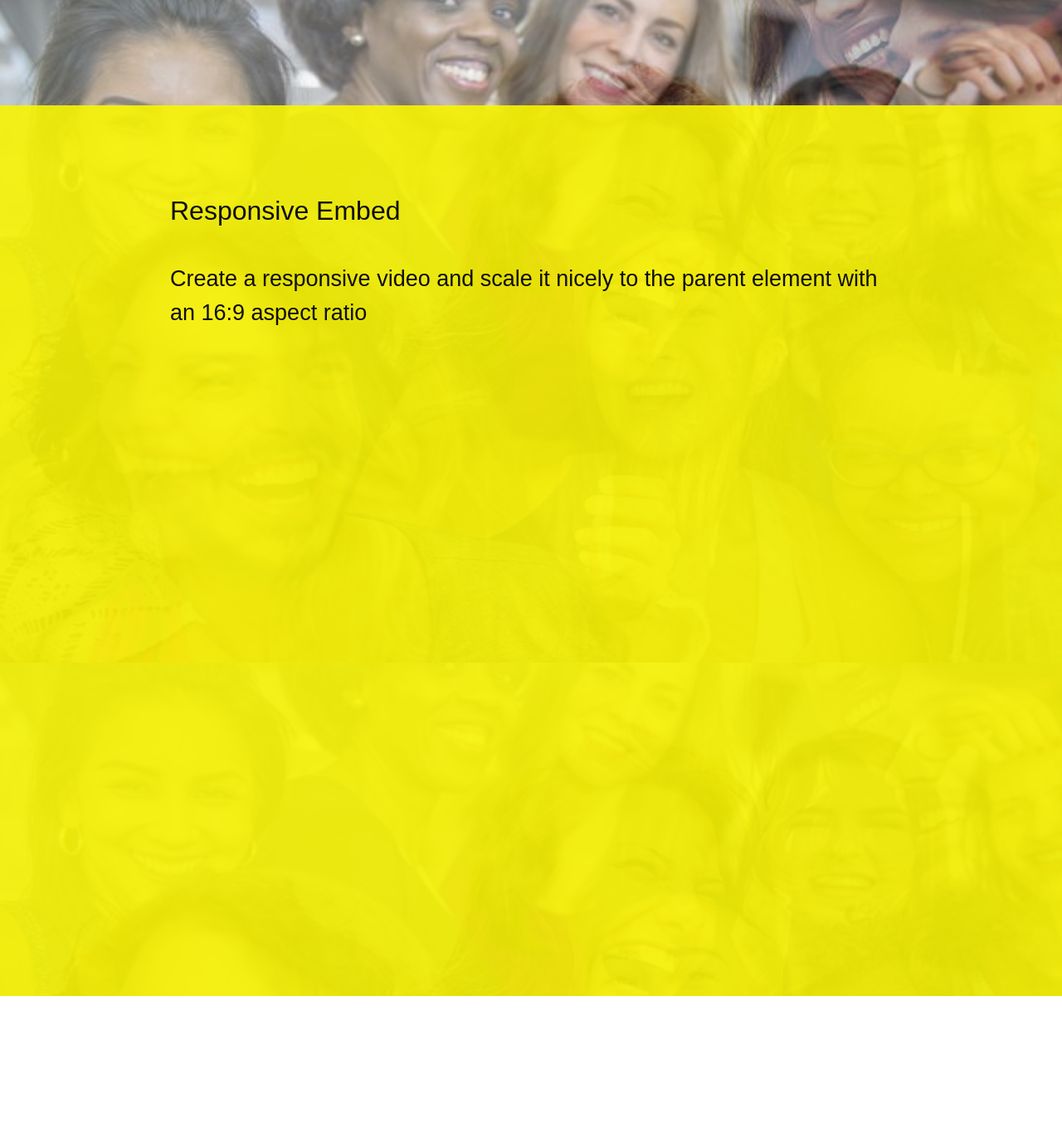
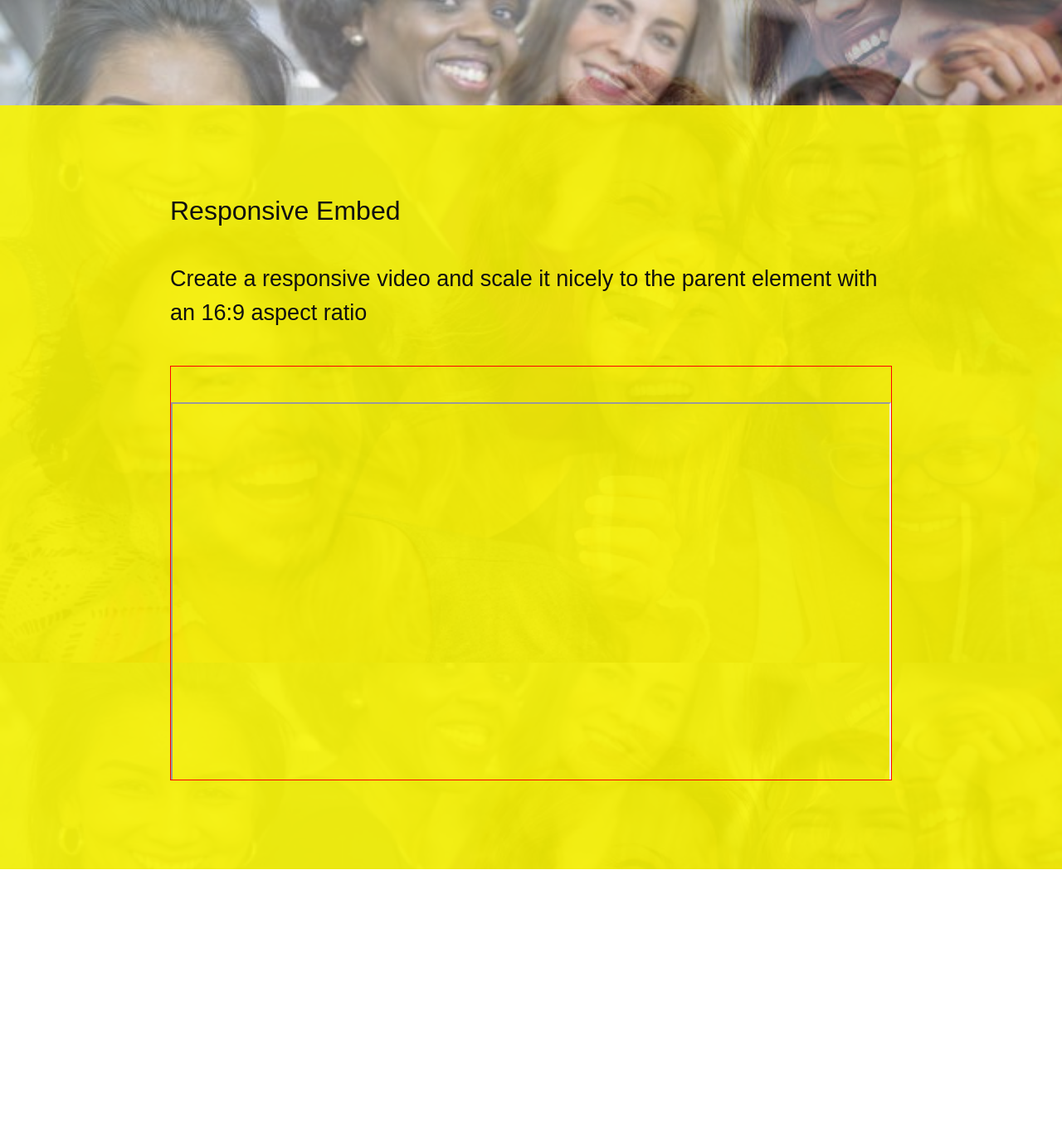
Before and after one commit to Romeombugua/Humorer, a Django app: page /app/shorts in a window 1280 px wide. Shown: the part 83-1460 px from the top of the page at 83% size. Run offline with Django 4.2, Linux system fonts and the light colour scheme; tables that the repository leaves empty hold one stand-in row (values such as "Sample post"); parts of the project's set-up code (start-up, migrations or seed data) failed here and were passed over; some libraries are stand-ins or nearby versions.

Commit message:
Added videos

```diff
--- a/app/static/styles.css
+++ b/app/static/styles.css
@@ -14,8 +14,19 @@ a {
 }
 
 
-iframe{
-  margin-left: 100%;
+.video {
+  width: 100%;
+  height: 500px;
+  border: 1px solid red;
+  overflow: hidden;
+  position: relative;
+}
+iframe {
+  position: absolute;
+  top: 0;
+  left: 0;
+  width: 100%;
+  height: 100%;
 }
 
 .mainpg{
--- a/app/templates/shorts.html
+++ b/app/templates/shorts.html
@@ -11,8 +11,8 @@
       <div class="container">
         <h2>Responsive Embed</h2>
         <p>Create a responsive video and scale it nicely to the parent element with an 16:9 aspect ratio</p>
-        <div class="embed-responsive embed-responsive-4by3">
-          <iframe class="embed-responsive-item" src="{{ short.video }}"></iframe>
+        <div class="video">
+          <iframe src="{{ short.video }}"></iframe>
         </div>
       </div>
       {% endfor %}
```
